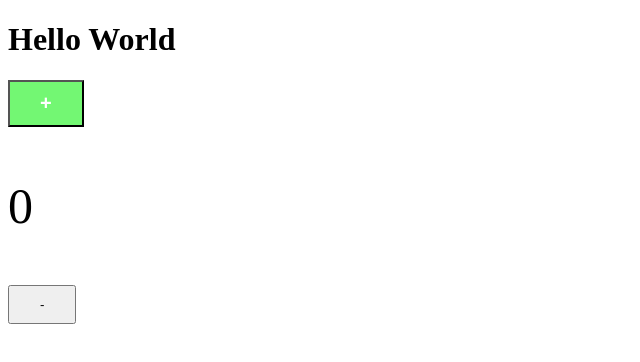
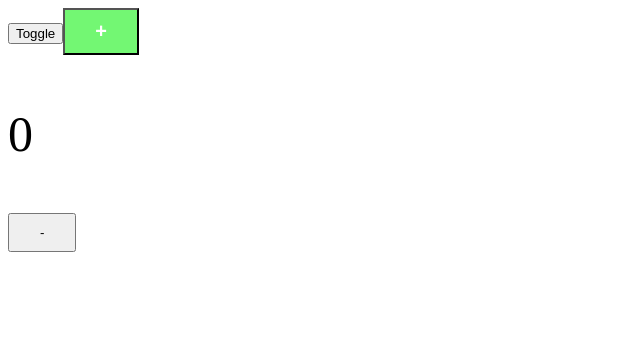
Before and after one commit to rafi021/nuxt-app-2022, a Nuxt app: page / in a window 1280 px wide. Shown: the top 362 px of the page, without its empty margins (0-640 px from the left). Built offline with nearby package versions, Linux system fonts and the light colour scheme.

Commit message:
dynamic component -1

```diff
--- a/app.vue
+++ b/app.vue
@@ -1,6 +1,14 @@
 <template>
   <div>
-  <HomeWelcome />
-  <Counter />
+  <button @click="toggle">Toggle</button>
+  <component :is="MyComponent" />
   </div>
 </template>
+
+<script setup>
+  const MyComponent = shallowRef(resolveComponent('Counter'));
+
+  function toggle(){
+    MyComponent.value = resolveComponent('HomeWelcome');
+  }
+</script>
```
